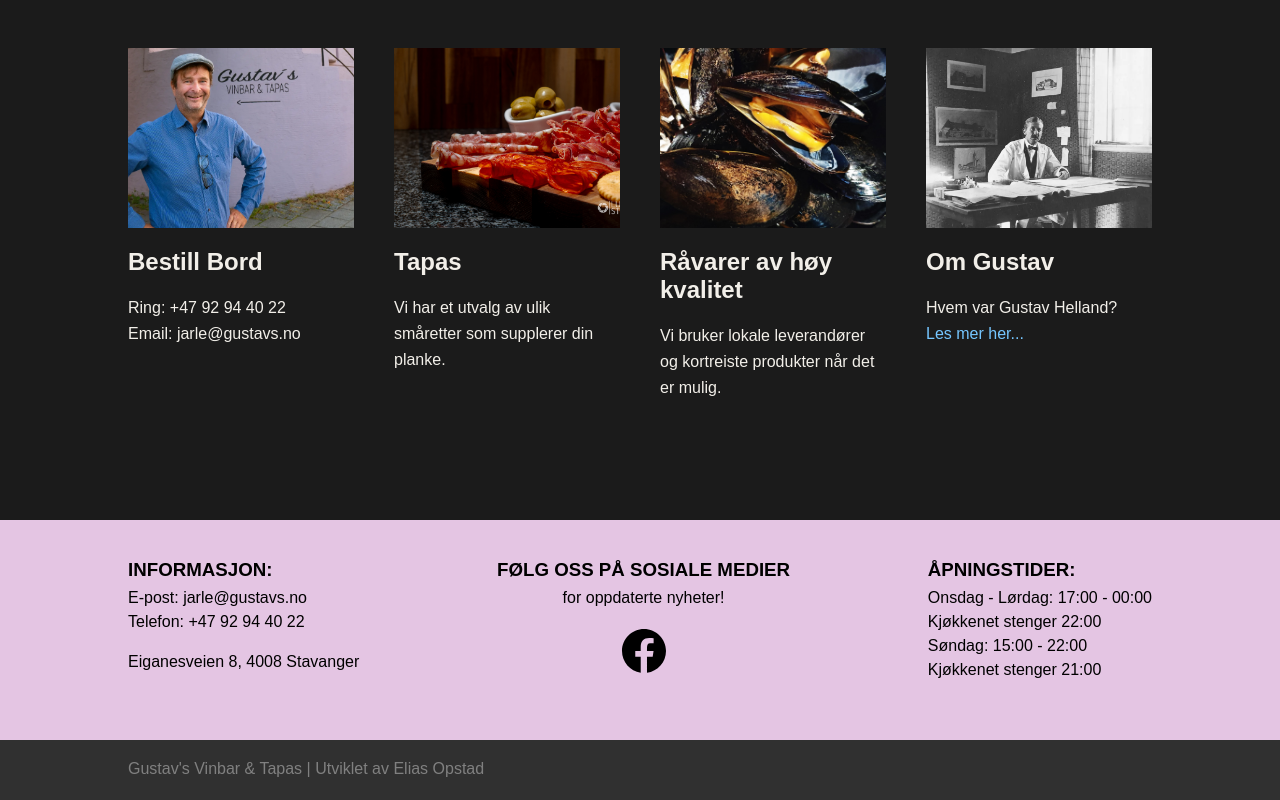
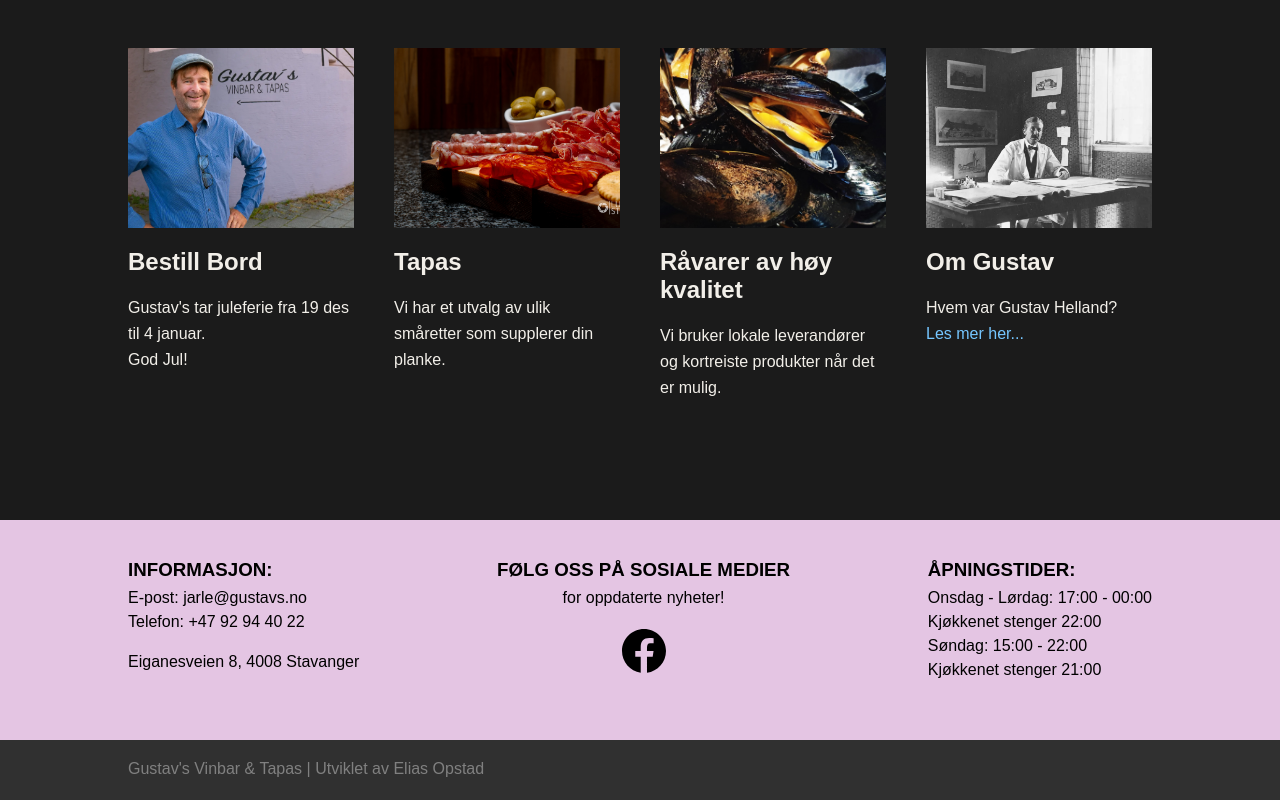
Before and after one commit to EliasOpstad/gustavs, a React (Create React App) app: page / in a window 1280 px wide. Shown: the part 1074-1874 px from the top of the page. Built offline with nearby package versions, Linux system fonts and the light colour scheme.

Commit message:
Juleferie informasjon.tsx

```diff
--- a/src/CommonComponents/ImageRow.tsx
+++ b/src/CommonComponents/ImageRow.tsx
@@ -54,8 +54,7 @@ export const ImageRow = () => {
           <Bilde src={bestillBord} />
           <Title>Bestill Bord</Title>
           <Description>
-            Ring: {PHONE} <br />
-            Email: {EMAIL}
+            Gustav's tar juleferie fra 19 des til 4 januar. <br/> God Jul!
           </Description>
         </Element>
         <Element>
```
